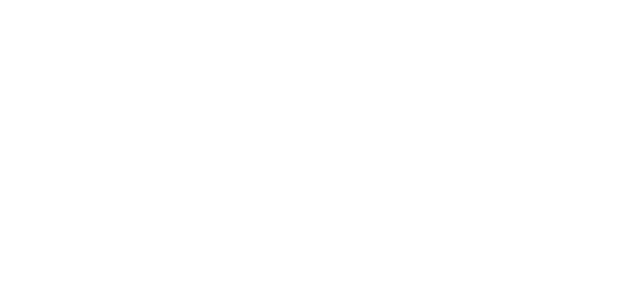
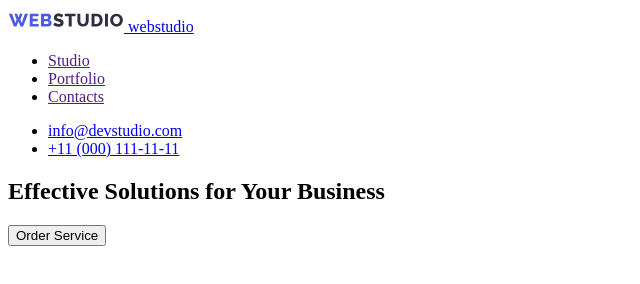
Before and after one commit to KuturlanovaMaryna/goit-markup-hw-01, a plain HTML site: page index.html in a window 1280 px wide. Shown: the whole page, without its empty margins (0-640 px from the left). Drawn offline with Linux system fonts and the light colour scheme.

Commit message:
Update index.html

```diff
--- a/index.html
+++ b/index.html
@@ -6,5 +6,31 @@
     <meta name="viewport" content="width=device-width, initial-scale=1.0" />
     <title>Document</title>
   </head>
-  <body></body>
+  <body>
+    <header>
+      <nav>
+        <a href="/">
+          <img src="./images/LogoLogo.svg" alt="" />
+          webstudio
+        </a>
+
+        <ul>
+          <li><a href="">Studio</a></li>
+          <li><a href="">Portfolio</a></li>
+          <li><a href="">Contacts</a></li>
+        </ul>
+      </nav>
+
+      <ul>
+        <li><a href="mailto:info@devstudio.com">info@devstudio.com</a></li>
+        <li><a href="tel:+110001111111">+11 (000) 111-11-11</a></li>
+      </ul>
+    </header>
+    <div>
+      <section>
+        <h1>Effective Solutions for Your Business</h1>
+        <button type="button">Order Service</button>
+      </section>
+    </div>
+  </body>
 </html>
```
